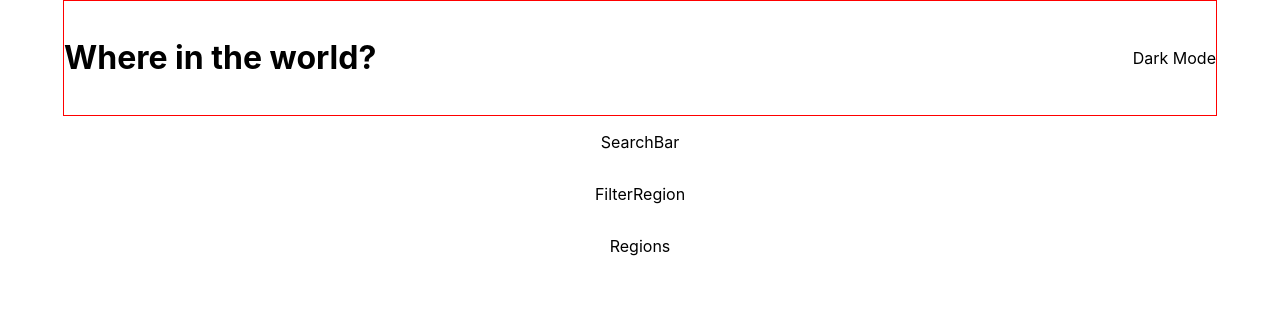
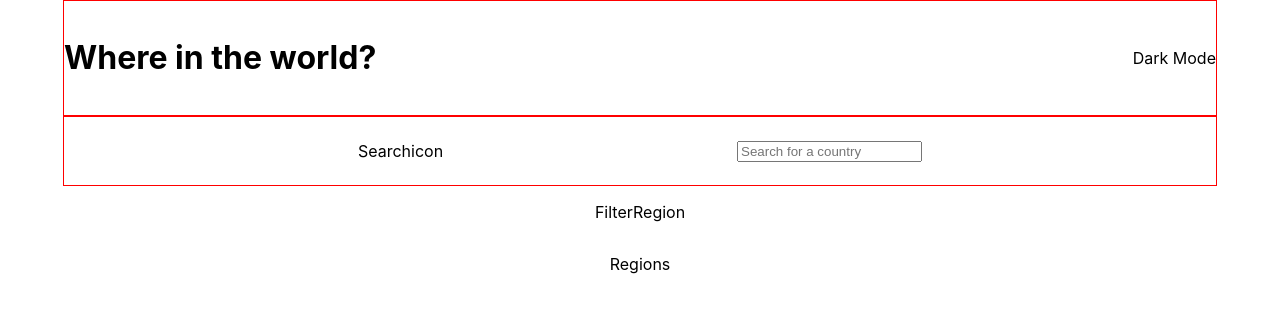
Before and after one commit to Marshnme/Countries, a React (Create React App) app: page / in a window 1280 px wide. Shown: the top 312 px of the page. Built offline with nearby package versions, Linux system fonts and the light colour scheme.

Commit message:
search bar basic styling. Early day for work tomorrow

```diff
--- a/src/components/SearchBar.tsx
+++ b/src/components/SearchBar.tsx
@@ -1,12 +1,32 @@
 import React from 'react';
-
+import styled from 'styled-components';
 
 
 const SearchBar = () => {
+
+    const Container = styled.div`
+
+    @media (min-width:520px) {
+        display:flex;
+        flex-flow: row nowrap;
+        justify-content:space-evenly;
+        align-items:center;
+        width:90%;
+        padding: 1vh 0;
+        border:1px solid red;
+      }
+
+    `;
     return(
-        <div>
-            <p>SearchBar</p>
-        </div>
+        <Container>
+            <div>
+                 <p>Searchicon</p>
+            </div>
+            <div>
+                <input placeholder="Search for a country"></input>
+            </div>
+
+        </Container>
     )
 }
 
```
